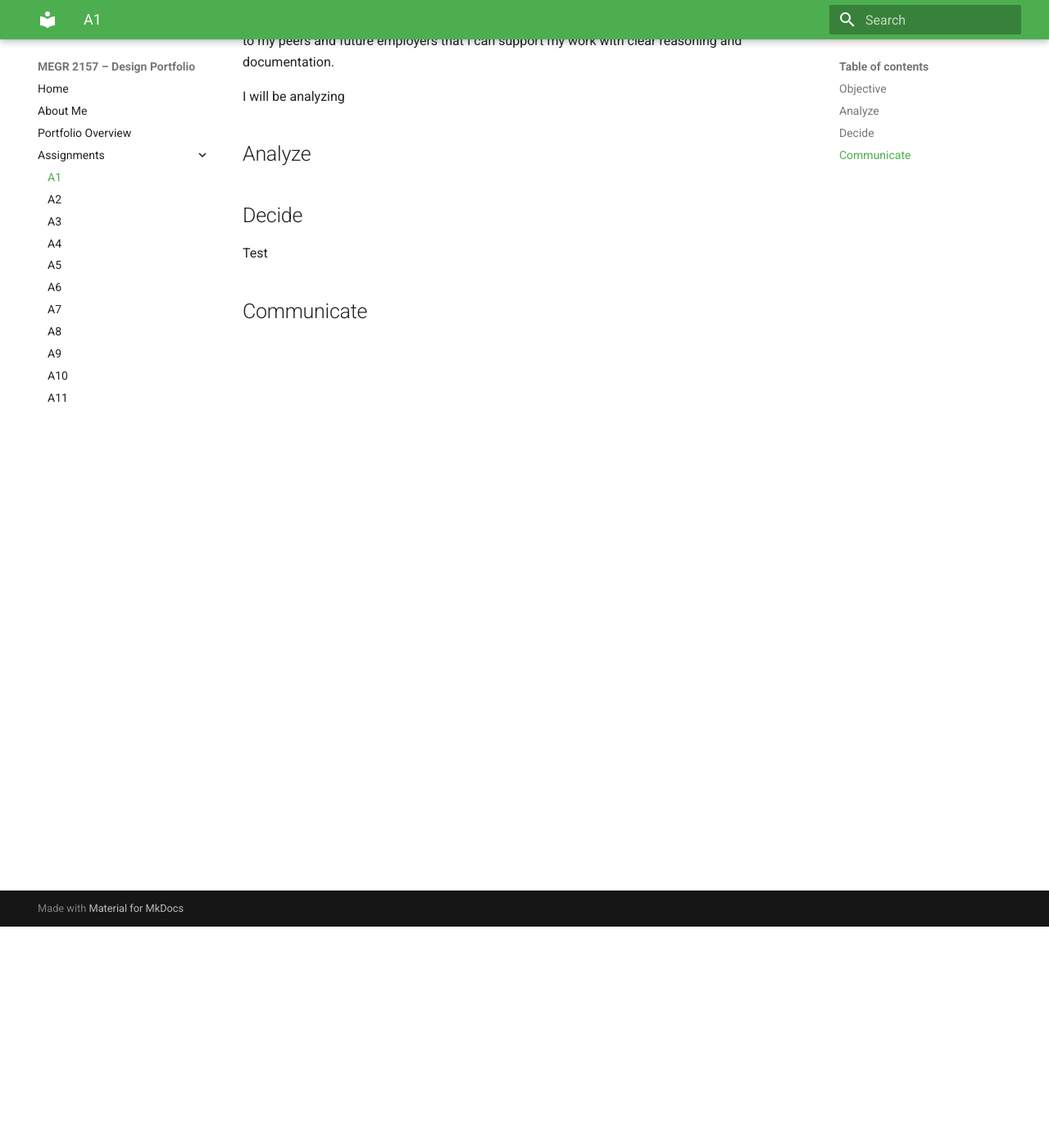
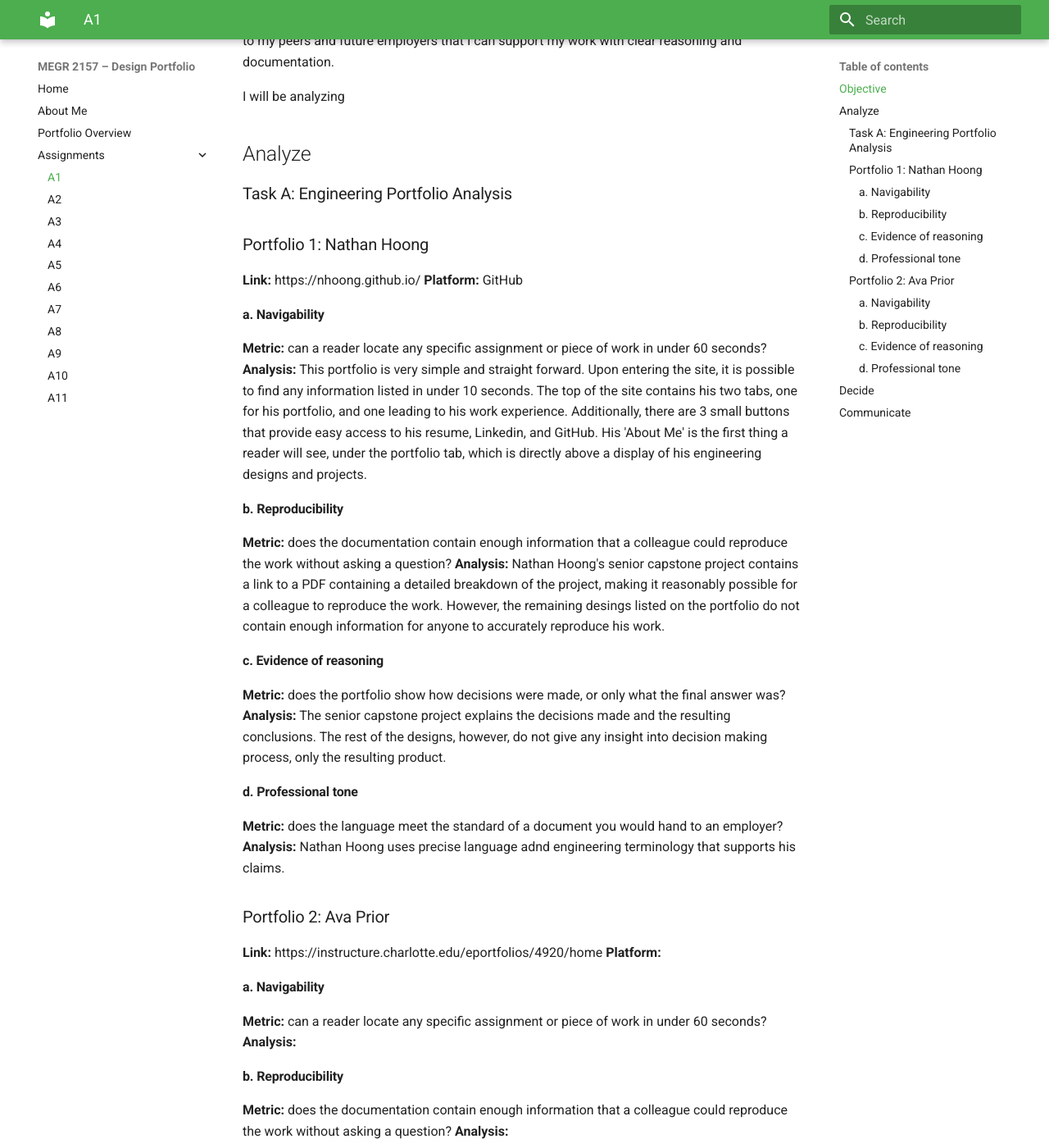
Before and after one commit to chrisclade/megr2157-portfolio, an MkDocs documentation site: the page built from docs/assignments/A01/index.md, in a window 1280 px wide and 1400 px high, scrolled down 270 px. Shown: the whole window at 82% size. Built offline with MkDocs 1.6.1 and Material for MkDocs 9.7.7, drawn with Linux system fonts in a browser that asks for light colours; some of the changed text lies outside the part shown.

Commit message:
A1 portfolio analysis 1 update

```diff
--- a/docs/assignments/A01/index.md
+++ b/docs/assignments/A01/index.md
@@ -8,6 +8,49 @@ I will be analyzing
 
 ## Analyze
 
+### Task A: Engineering Portfolio Analysis
+
+### Portfolio 1: Nathan Hoong
+**Link:** https://nhoong.github.io/
+**Platform:** GitHub
+
+#### a. Navigability
+**Metric:** can a reader locate any specific assignment or piece of work in under 60 seconds?
+**Analysis:** This portfolio is very simple and straight forward. Upon entering the site, it is possible to find any information listed in under 10 seconds. The top of the site contains his two tabs, one for his portfolio, and one leading to his work experience. Additionally, there are 3 small buttons that provide easy access to his resume, Linkedin, and GitHub. His 'About Me' is the first thing a reader will see, under the portfolio tab, which is directly above a display of his engineering designs and projects.
+
+#### b. Reproducibility
+**Metric:** does the documentation contain enough information that a colleague could reproduce the work without asking a question?
+**Analysis:** Nathan Hoong's senior capstone project contains a link to a PDF containing a detailed breakdown of the project, making it reasonably possible for a colleague to reproduce the work. However, the remaining desings listed on the portfolio do not contain enough information for anyone to accurately reproduce his work.
+
+#### c. Evidence of reasoning
+**Metric:** does the portfolio show how decisions were made, or only what the final answer was?
+**Analysis:** The senior capstone project explains the decisions made and the resulting conclusions. The rest of the designs, however, do not give any insight into decision making process, only the resulting product.
+
+#### d. Professional tone
+**Metric:** does the language meet the standard of a document you would hand to an employer?
+**Analysis:** Nathan Hoong uses precise language adnd engineering terminology that supports his claims.
+
+
+### Portfolio 2: Ava Prior
+**Link:** https://instructure.charlotte.edu/eportfolios/4920/home
+**Platform:**
+
+#### a. Navigability
+**Metric:** can a reader locate any specific assignment or piece of work in under 60 seconds?
+**Analysis:**
+
+#### b. Reproducibility
+**Metric:** does the documentation contain enough information that a colleague could reproduce the work without asking a question?
+**Analysis:**
+
+#### c. Evidence of reasoning
+**Metric:** does the portfolio show how decisions were made, or only what the final answer was?
+**Analysis:**
+
+#### d. Professional tone
+**Metric:** does the language meet the standard of a document you would hand to an employer?
+**Analysis:**
+
 
 
 ## Decide
```
